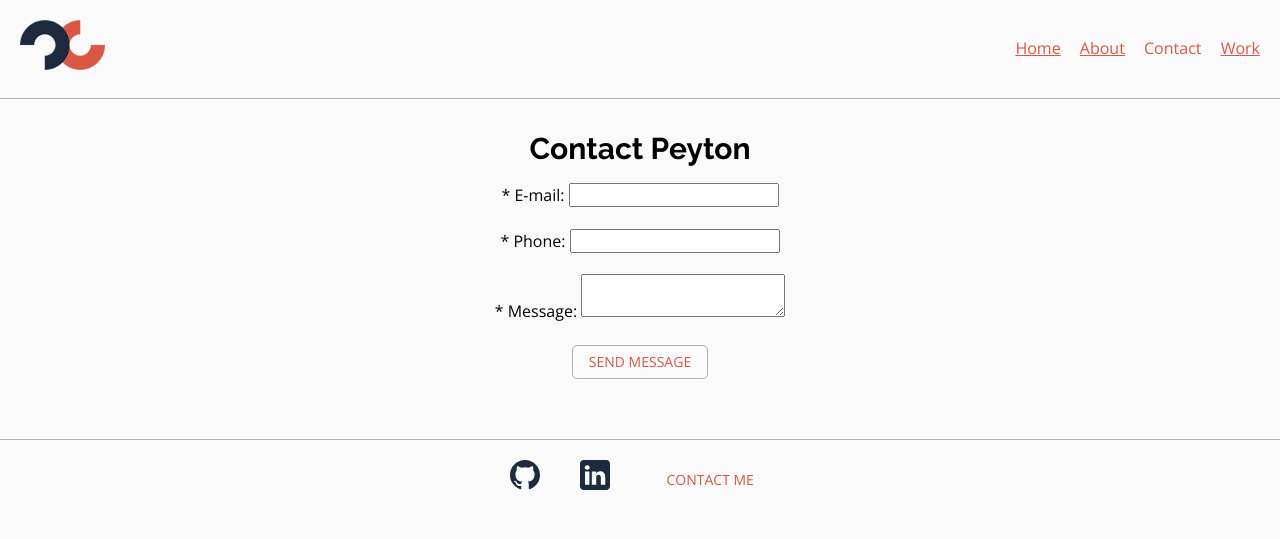
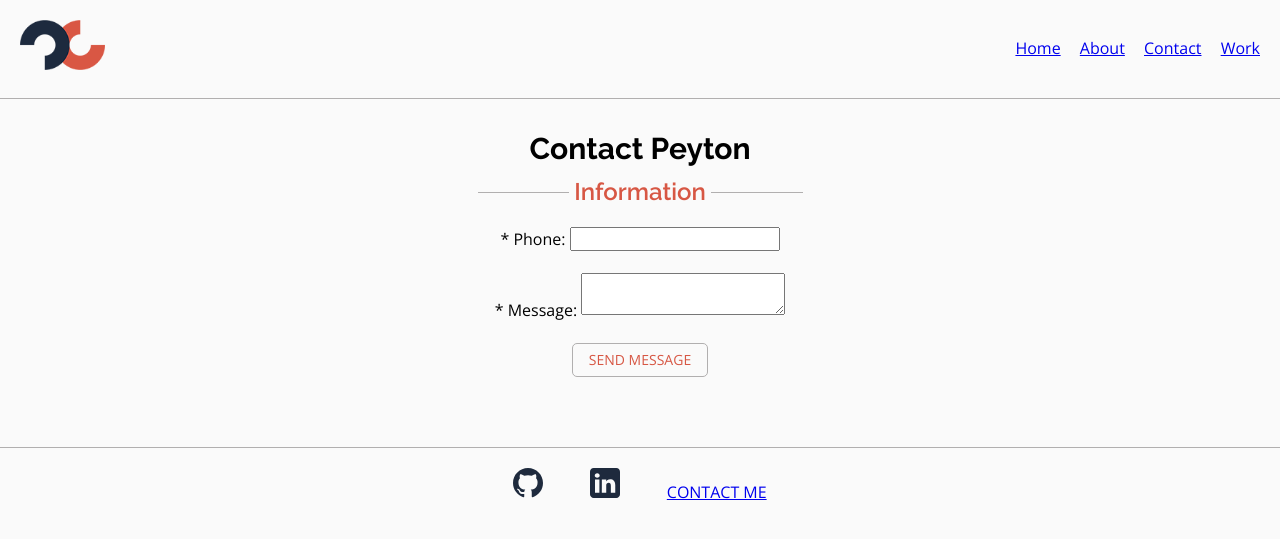
Before and after one commit to pcrantfo/crantford-portfolio-website, a web app: file contact.html in a window 1280 px wide. Shown: the top 539 px of the page. Run offline with its HTML, style and script files only (its server is not run), Linux system fonts and the light colour scheme; some libraries are stand-ins or nearby versions.

Commit message:
Add fieldset and legend to contact form

```diff
--- a/contact.html
+++ b/contact.html
@@ -44,10 +44,8 @@
     <main>
       <h1>Contact Peyton</h1>
       <form action="#" method="post" class="contact-form">
-        <div class="contact-form__item">
-          <label class="standard-label" for="contact-email">* E-mail: </label>
-          <input id="contact-email" type="email" required>
-        </div>
+        <fieldset class="contact-form__fieldset">
+          <legend class="contact-form__header">Information</legend>
 
         <div class="contact-form__item">
           <label class="standard-label" for="contact-phone">* Phone: </label>
--- a/css/styles.css
+++ b/css/styles.css
@@ -277,6 +277,18 @@
   margin-bottom: 50px;
   flex-direction: column;
   align-items: center;
+.contact-form__fieldset {
+  width: 50%;
+  border: none;
+  border-top: 1px solid var(--secondary-color);;
+}
+.contact-form__header {
+  font-family: var(--header-font);
+  margin: 0;
+  padding: 0 5px;
+  font-size: 24px;
+  font-weight: var(--header-semi-bold);
+  color: var(--tertiary-color);
 }
 
 .contact-form__item {
```
